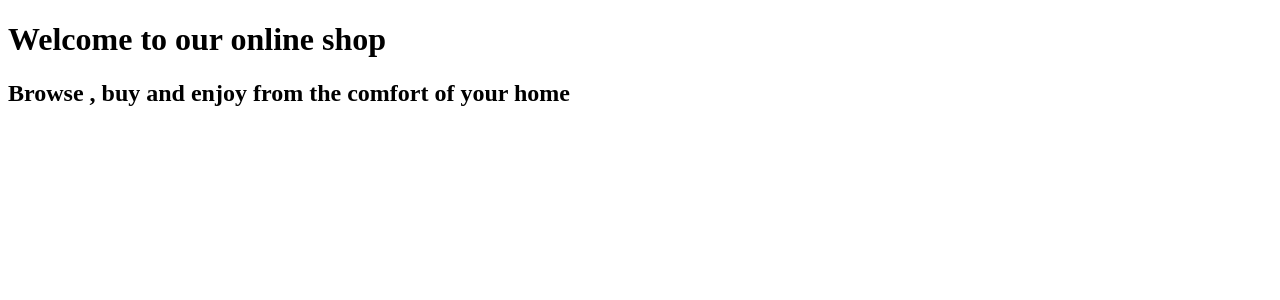
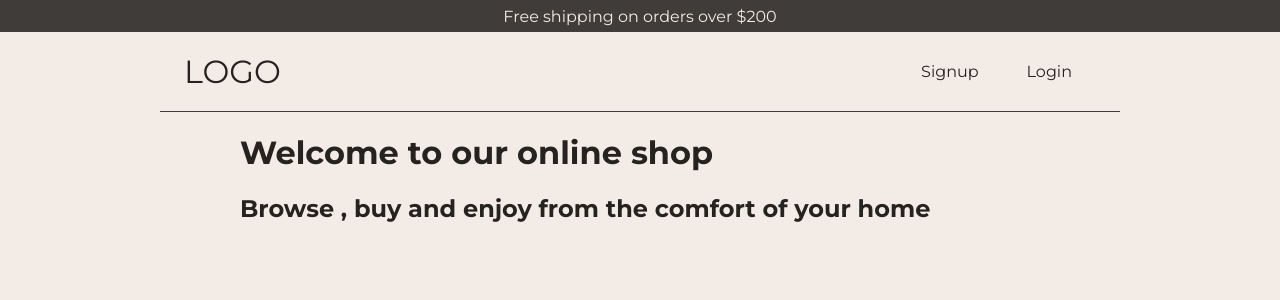
Before and after one commit to MajaNik86/online-shop, a Node server app: page / in a window 1280 px wide. Shown: the top 300 px of the page. Run offline with Node 20, Linux system fonts and the light colour scheme.

Commit message:
added basic css styles, responive design

```diff
--- a/app.js
+++ b/app.js
@@ -6,6 +6,8 @@ const app = express();
 
 app.set('view engine','ejs');
 app.set('views',path.join(__dirname,'views'));
+app.use(express.static('public'))
+
 app.use(baseRoutes);
 
 app.listen(3000)
--- /dev/null
+++ b/public/scripts/script.js
@@ -0,0 +1,8 @@
+const mobileMenuBtnElement = document.getElementById('mobile-menu-btn');
+const mobileMenuElement = document.getElementById('mobile-menu');
+
+function toggleMobileMenu(){
+    mobileMenuElement.classList.toggle('open')
+}
+
+mobileMenuBtnElement.addEventListener('click',toggleMobileMenu);
--- /dev/null
+++ b/public/styles/base.css
@@ -0,0 +1,30 @@
+* {
+  box-sizing: border-box;
+}
+html {
+  font-family: "Montserrat", sans-serif;
+}
+
+body {
+  background-color: rgb(243, 236, 230);
+  color: rgb(37, 34, 31);
+  margin: 0;
+}
+
+main {
+  width: 90%;
+  max-width: 50rem;
+  margin: 0 auto;
+}
+
+ul,
+ol {
+  list-style: none;
+  margin: 0;
+  padding: 0;
+}
+
+a {
+  text-decoration: none;
+  color:rgb(37, 34, 31);
+}
--- /dev/null
+++ b/public/styles/navigation.css
@@ -0,0 +1,137 @@
+main {
+  margin-top: 6rem;
+}
+
+#above-nav{
+    display: flex;
+    height: 1rem;
+    justify-content: center;
+    align-items: center;
+    background-color:rgb(63, 60, 58);
+    color:rgb(243, 236, 230) ;
+    padding: 1rem;
+}
+
+#main-header {
+  position: fixed;
+  top: 1;
+  left: 0;
+  width: 100%;
+  max-width: 60rem;
+  height: 5rem;
+  margin: 0 auto;
+  padding: 0 1.5rem;
+  display: flex;
+  justify-content: space-between;
+  align-items: center;
+  border-bottom: 1px solid rgb(63, 60, 58);
+  background-color: rgb(243, 236, 230)
+}
+
+#logo a {
+  text-transform: uppercase;
+  font-size: 2rem;
+}
+
+#main-header nav {
+  display: none;
+}
+
+.nav-items {
+  height: 100%;
+  display: flex;
+  flex-direction: column;
+  align-items: center;
+  justify-content: space-around;
+}
+
+.nav-items li {
+  margin: 0 0.5rem;
+}
+
+
+#mobile-menu-btn {
+  display: flex;
+  flex-direction: column;
+  justify-content: space-around;
+  border: none;
+  cursor: pointer;
+  width: 2.25rem;
+  height: 2.25rem;
+  background-color: transparent;
+  padding: 0;
+}
+
+#mobile-menu-btn span {
+  width: 2.25rem;
+  height: 0.2rem;
+  background-color: rgb(63, 60, 58);
+}
+
+#mobile-menu {
+  position: fixed;
+  top: 6rem;
+  left: 0;
+  height: calc(100vh - 6rem);
+  width: 100%;
+  background-color:rgb(243, 236, 230);
+  display: none;
+  flex-direction: column;
+  align-items: center;
+}
+
+#mobile-menu.open {
+  display: flex;
+}
+
+#mobile-menu nav {
+  height: 20rem;
+  width: 90%;
+  margin: 1rem auto;
+}
+
+#mobile-menu .nav-items a,
+#mobile-menu .nav-items button {
+  font-size: 1.75rem;
+  color: rgb(63, 60, 58);
+}
+
+@media (min-width: 48rem) {
+
+  main {
+    margin-top: 0;
+  }
+
+  #main-header {
+    position: static;
+  }
+
+  #main-header nav {
+    display: block;
+  }
+
+
+  #mobile-menu-btn {
+    display: none;
+  }
+
+  #mobile-menu {
+    display: none;
+  }
+
+  .nav-items {
+    flex-direction: row;
+  }
+
+  .nav-items a {
+    padding: 0.5rem 1rem;
+    border-radius: 4px
+  }
+
+  .nav-items a:hover,
+  .nav-items a:active {
+    background-color:rgb(207, 201, 195);
+
+  }
+
+}
--- a/views/homepage.ejs
+++ b/views/homepage.ejs
@@ -3,10 +3,26 @@
 <head>
     <meta charset="UTF-8">
     <meta name="viewport" content="width=device-width, initial-scale=1.0">
+    <link rel="preconnect" href="https://fonts.googleapis.com" />
+    <link rel="preconnect" href="https://fonts.gstatic.com" crossorigin />
+    <link
+      href="https://fonts.googleapis.com/css2?family=Montserrat:wght@400;700&display=swap"
+      rel="stylesheet"
+    />
+    <link rel="stylesheet" href="/styles/base.css">
+    <link rel="stylesheet" href="/styles/navigation.css">
+
     <title>Homepage</title>
 </head>
 <body>
-    <h1>Welcome to our online shop</h1>
-    <h2>Browse , buy and enjoy from the comfort of your home</h2>
+    <nav id="above-nav">
+        <span id="p">Free shipping on orders over $200</span>
+    </nav>
+    <%-include('./shared/includes/header')%>
+    <main>
+        <h1>Welcome to our online shop</h1>
+        <h2>Browse , buy and enjoy from the comfort of your home</h2>
+    </main>
+    <script src="/scripts/script.js"></script>
 </body>
 </html>
--- /dev/null
+++ b/views/shared/includes/header.ejs
@@ -0,0 +1,13 @@
+<header id="main-header">
+    <div id="logo"><a href="/">Logo</a></div>
+    <nav><%-include ('nav-items')%></nav>
+    <button id="mobile-menu-btn">
+      <span></span>
+      <span></span>
+      <span></span>
+    </button>
+  </header>
+
+  <aside id="mobile-menu">
+    <nav><%-include ('nav-items')%></nav>
+  </aside>
--- /dev/null
+++ b/views/shared/includes/nav-items.ejs
@@ -0,0 +1,4 @@
+<ul class="nav-items">
+    <li><a href="/">Signup</a></li>
+    <li><a href="/">Login</a></li>
+  </ul>
```
